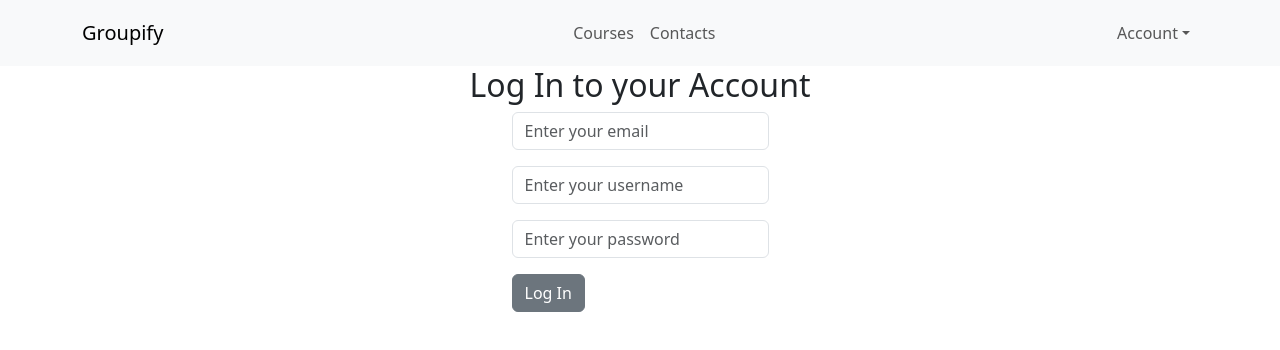
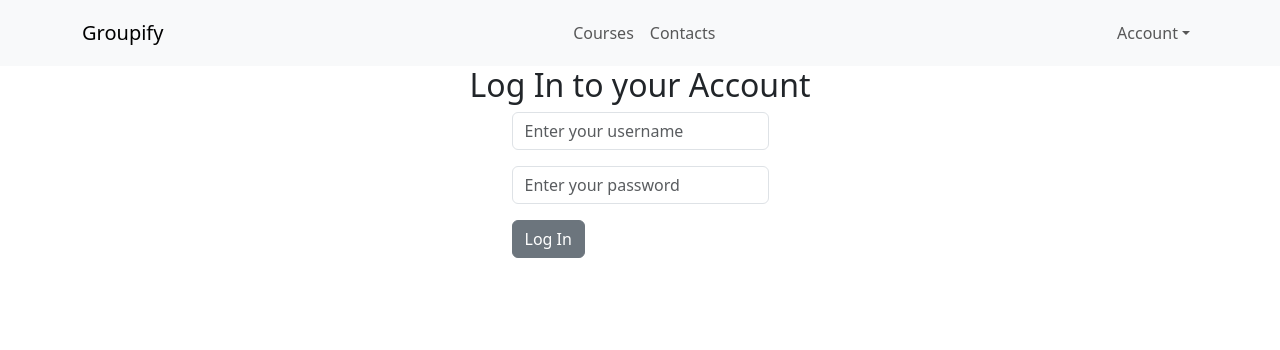
Before and after one commit to bayazitbora/ECE496-Capstone-Project, a React (Vite) app in the folder frontend/: page /log-in in a window 1280 px wide. Shown: the top 350 px of the page. Built offline with nearby package versions, Linux system fonts and the light colour scheme.

Commit message:
change log in to fit new getUser format

```diff
--- a/frontend/src/pages/AccountCreation/AccountCreation.jsx
+++ b/frontend/src/pages/AccountCreation/AccountCreation.jsx
@@ -46,7 +46,6 @@ function  AccountCreation() {
       console.log("User registered:", response);
 
       const loginData = await loginUser({
-        email: signUpState.email,
         username: signUpState.username,
         password: signUpState.password,
       });
--- a/frontend/src/pages/LogIn/LogIn.jsx
+++ b/frontend/src/pages/LogIn/LogIn.jsx
@@ -7,7 +7,6 @@ import Cookies from "js-cookie";
 import { SignUpContext } from "../../context/SignUpContext";
 
 function LogIn() {
-  const [email, setEmail] = useState("");
   const [username, setUsername] = useState("");
   const [password, setPassword] = useState("");
   const navigate = useNavigate();
@@ -17,7 +16,7 @@ function LogIn() {
     e.preventDefault();
 
     try {
-      const data = await loginUser({ email, username, password });
+      const data = await loginUser({ username, password });
       Cookies.set("refresh", data.refresh, { path: '/' });
       Cookies.set("access", data.access, { path: '/' });
 
@@ -27,7 +26,7 @@ function LogIn() {
         first_name: userData.first_name,
         last_name: userData.last_name,
         username: userData.username,
-        email: email,
+        email: userData.email,
         pos: userData.pos,
         grad_year: userData.grad_year,
         minors: userData.minors,
@@ -53,16 +52,6 @@ function LogIn() {
       >
         <h2>Log In to your Account</h2>
         <Form onSubmit={(e) => handleSubmit(e)}>
-          <FormGroup>
-            <Input
-              type="email"
-              name="email"
-              id="email"
-              placeholder="Enter your email"
-              value={email}
-              onChange={(e) => setEmail(e.target.value)}
-            />
-          </FormGroup>
           <FormGroup>
             <Input
               type="username"
```
